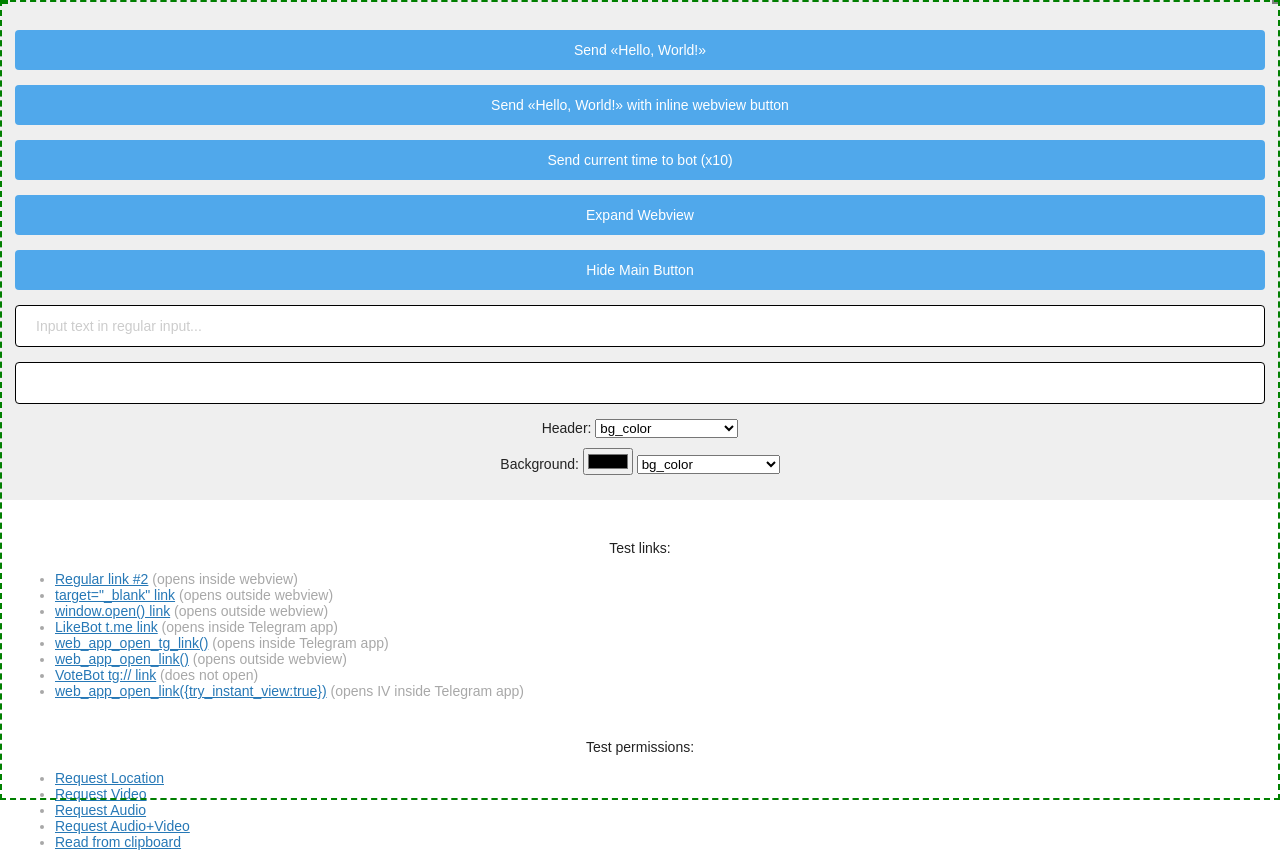
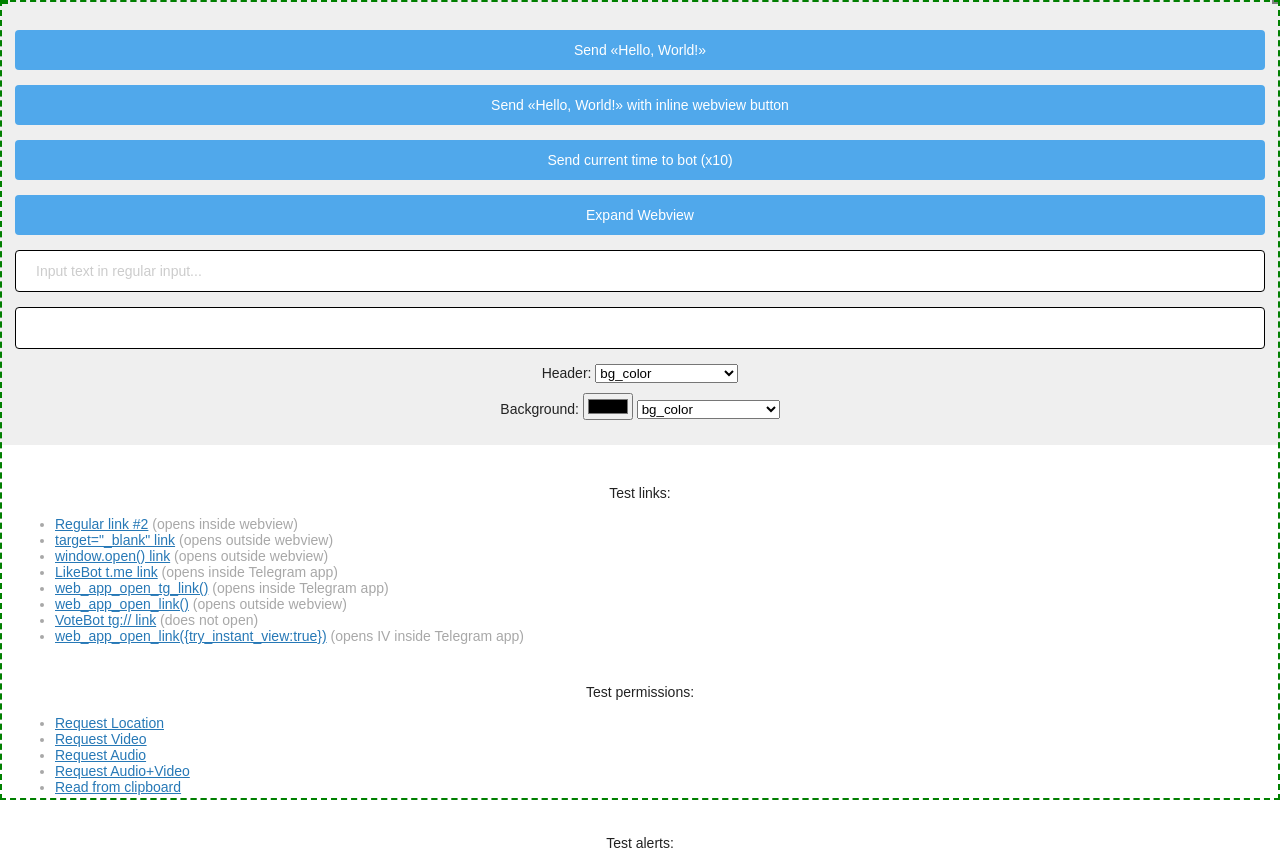
Before and after one commit to FONARBX/fean, a plain HTML site: page index.html in a window 1280 px wide. Shown: the top 854 px of the page. Drawn offline with Linux system fonts and the light colour scheme; a script that the page names is missing.

Commit message:
Update index.html

```diff
--- a/index.html
+++ b/index.html
@@ -27,7 +27,6 @@
         <button id="with_webview_btn" onclick="DemoApp.sendMessage('', true);">Send «Hello, World!» with inline webview button</button>
         <button id="data_btn" onclick="DemoApp.sendTime(true);">Send current time to bot (x10)</button>
         <button onclick="DemoApp.expand();">Expand Webview</button>
-        <button onclick="DemoApp.toggleMainButton(this);">Hide Main Button</button>
         <input type="text" placeholder="Input text in regular input..." id="regular_field"/>
         <div
                 class="input"
```
